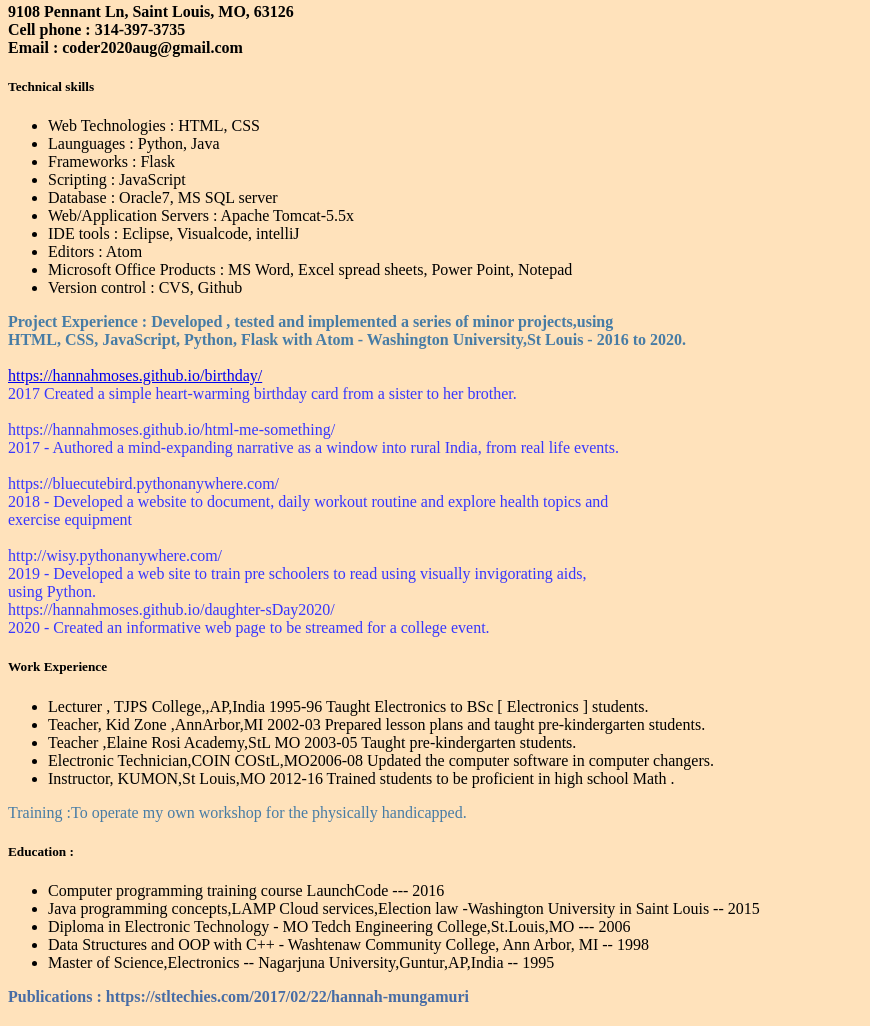
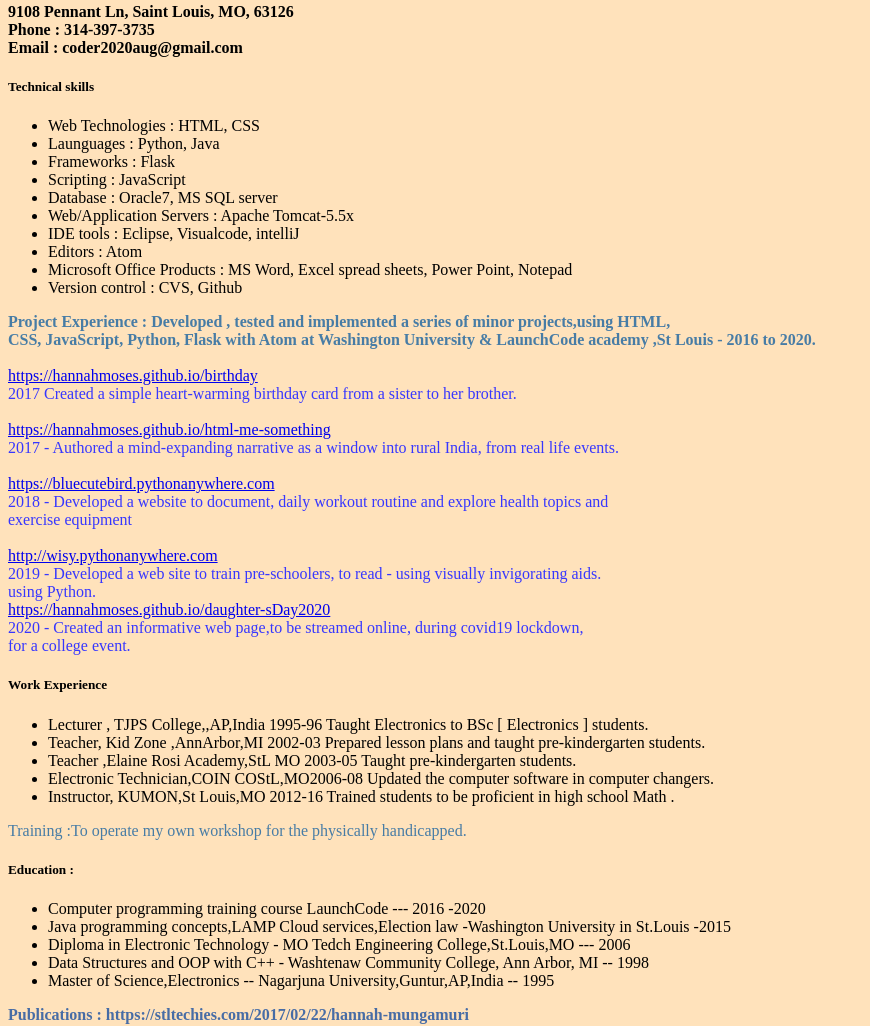
Before and after one commit to HannahMoses/portfolio2021, a plain HTML site: page index.html in a window 1280 px wide. Shown: the part 77-1103 px from the top of the page, without its empty margins (0-870 px from the left). Drawn offline with Linux system fonts and the light colour scheme.

Commit message:
Update index.html

```diff
--- a/index.html
+++ b/index.html
@@ -9,7 +9,7 @@
     <body style="background-color:rgb(255, 199, 120,0.5)">
          <div>
           <h1>Hannah N.P. Mungamuri  </h1>
-          <h4>9108 Pennant Ln, Saint Louis, MO, 63126 <br> Cell phone : 314-397-3735 <br> Email : coder2020aug@gmail.com   </h4>
+          <h4>9108 Pennant Ln, Saint Louis, MO, 63126 <br> Phone : 314-397-3735 <br> Email : coder2020aug@gmail.com   </h4>
          </div>
          <div>
          <h5> Technical skills </h5>
@@ -27,33 +27,33 @@
 </ul>
    </div>
    <div>
-   <p2 style="color:rgb(25, 99, 160,0.8);"><b>Project Experience : Developed , tested and implemented a series of minor projects,using <br>
-   HTML, CSS, JavaScript, Python, Flask with Atom - Washington University,St Louis - 2016 to 2020. </b></p2>
+   <p2 style="color:rgb(25, 99, 160,0.8);"><b>Project Experience : Developed , tested and implemented a series of minor projects,using
+   HTML,<br> CSS, JavaScript, Python, Flask with Atom at Washington University & LaunchCode academy ,St Louis - 2016 to 2020. </b></p2>
                                           <br><br>
          <!--<p4 style="color:rgb(55, 55,255)"><p4>
          <a   href="https://hannahmoses.github.io/wordList/">  List of words</a>
                                               -->
-         <p4 style="color:rgb(55, 55,255)"><a href="https://hannahmoses.github.io/birthday/">https://hannahmoses.github.io/birthday/</a><p4><br>
+         <p4 style="color:rgb(55, 55,255)"><a href="https://hannahmoses.github.io/birthday/">https://hannahmoses.github.io/birthday</a><p4><br>
              <p1>2017 Created a simple heart-warming birthday card from a sister to her brother.</p1><br>
 
 
-               <br>    <p4 style="color:rgb(55, 55,255)">https://hannahmoses.github.io/html-me-something/<p4><br>
+               <br>    <p4 style="color:rgb(55, 55,255)"><a href="https://hannahmoses.github.io/html-me-something/">https://hannahmoses.github.io/html-me-something</a><p4><br>
        <p1>2017 - Authored a mind-expanding narrative as a window into rural India, from real life events.<p1><br>
 
 
-               <br>            <p4 style="color:rgb(55, 55,255)">https://bluecutebird.pythonanywhere.com/<p4><br>
+               <br>            <p4 style="color:rgb(55, 55,255)"><a href="https://bluecutebird.pythonanywhere.com/">https://bluecutebird.pythonanywhere.com</a><p4><br>
                <p1>2018 - Developed a website to document, daily workout routine and explore health topics and<br>
                    exercise equipment<p1><br>
 
 
-                <br>    <p4 style="color:rgb(55, 55,255)">http://wisy.pythonanywhere.com/<p4><br>
-           <p1>2019 - Developed a web site to train pre schoolers to read using visually invigorating aids,<br>
+                <br>    <p4 style="color:rgb(55, 55,255)"><a href="http://wisy.pythonanywhere.com/">http://wisy.pythonanywhere.com</a><p4><br>
+           <p1>2019 - Developed a web site to train pre-schoolers, to read - using visually invigorating aids.<br>
                using Python. <p1>
 
 
 
-                <br>   <p4 style="color:rgb(55, 55,255)">https://hannahmoses.github.io/daughter-sDay2020/<p4><br>
-                   <p1> 2020 - Created an informative web page to be streamed for a college event.<p1><br>
+                <br>   <p4 style="color:rgb(55, 55,255)"><a href="https://hannahmoses.github.io/daughter-sDay2020/">https://hannahmoses.github.io/daughter-sDay2020</a><p4><br>
+                   <p1> 2020 - Created an informative web page,to be streamed online, during covid19 lockdown,<br> for a college event.<p1><br>
                        <p4 style="color:rgb(55, 55,255)"><p4>
   </div>
   <div>
@@ -73,8 +73,8 @@
   <div>
     <h5>Education     :</h5>
   <ul>
-  <li> Computer programming training course LaunchCode --- 2016</li>
-   <li>Java programming concepts,LAMP Cloud services,Election law -Washington University in Saint Louis -- 2015</li>
+  <li> Computer programming training course LaunchCode --- 2016 -2020 </li>
+   <li>Java programming concepts,LAMP Cloud services,Election law -Washington University in St.Louis -2015</li>
   <li>Diploma in Electronic Technology - MO Tedch Engineering College,St.Louis,MO --- 2006</li>
       <li>Data Structures and OOP with C++ - Washtenaw Community College, Ann Arbor, MI -- 1998</li>
       <li>Master of Science,Electronics -- Nagarjuna University,Guntur,AP,India -- 1995</li>
```
